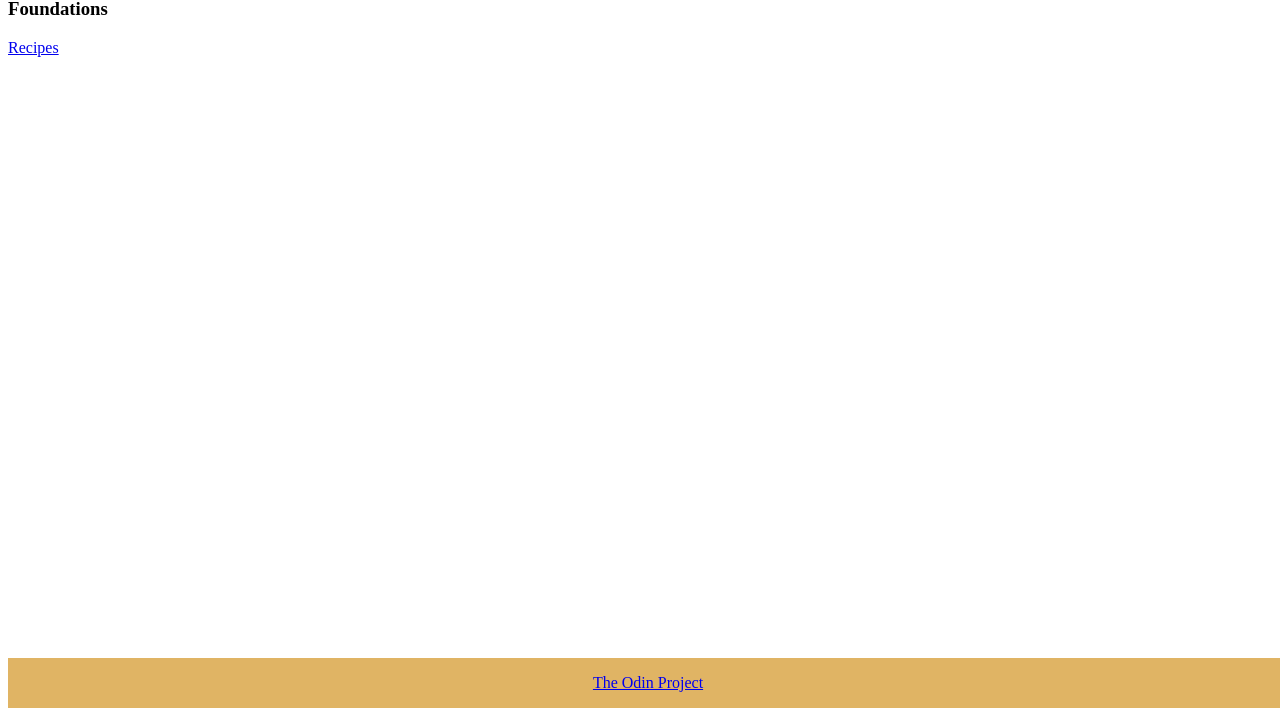
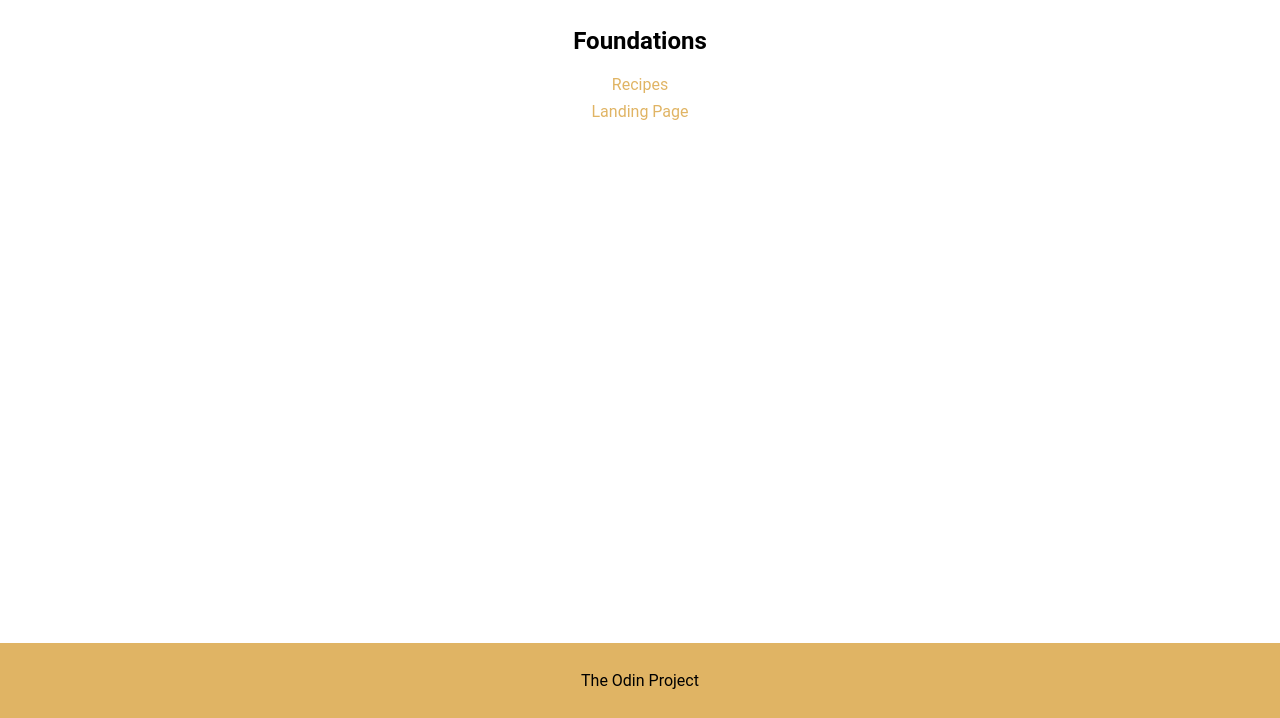
Before and after one commit to EricNgor/Odin, a plain HTML site: page index.html in a window 1280 px wide. Shown: the part 82-800 px from the top of the page. Drawn offline with Linux system fonts and the light colour scheme.

Commit message:
updated root page

```diff
--- a/index.html
+++ b/index.html
@@ -5,35 +5,17 @@
   <meta http-equiv="X-UA-Compatible" content="IE=edge">
   <meta name="viewport" content="width=device-width, initial-scale=1.0">
   <title>Document</title>
-  <style>
-    body {
-      background: white;
-    }
-    p {
-      font-size: 20px;
-    }
-    footer {
-      position: fixed;
-      width: 100%;
-      height: 50px;
-      bottom: 10px;
-      background: #e0b464;
-      text-align: center;
-    }
-    footer a {
-      position: absolute;
-      top: 50%;
-      transform: translate(-50%, -50%);
-    }
-  </style>
+  <link rel="stylesheet" href="style.css" />
 </head>
 <body>
   <h1>Eric Ngor's Odin Project</h1>
-  <h3>Foundations</h3>
-  <a href="./odin-recipes/index.html">Recipes</a>
-
+  <h2>Foundations</h2>
+  <div class="links">
+    <a href="./odin-recipes/index.html">Recipes</a>
+    <a href="./odin-landing/index.html">Landing Page</a>
+  </div>
   <footer>
-    <a href="https://www.theodinproject.com">The Odin Project</a>
+    <a href="https://www.theodinproject.com" class="odin-link">The Odin Project</a>
   </footer>
 
 </body>
--- /dev/null
+++ b/style.css
@@ -0,0 +1,47 @@
+:root {
+  --odin-color: #e0b464;
+}
+
+body {
+  font-family: Roboto, sans-serif;
+  background: white;
+  display: flex;
+  flex-direction: column;
+  align-items: center;
+}
+
+p {
+  font-size: 20px;
+}
+
+.links {
+  display: flex;
+  flex-direction: column;
+  align-items: center;
+  gap: 8px;
+}
+
+.links a {
+  text-decoration: none;
+  color: var(--odin-color);
+}
+
+footer {
+  position: fixed;
+  width: 100%;
+  height: 75px;
+  bottom: 0;
+  background: var(--odin-color);
+  display: flex;
+  justify-content: center;
+  align-items: center;
+}
+
+.odin-link {
+  text-decoration: none;
+  color: black;
+}
+
+.odin-link:hover {
+  transform: scale(1.05);
+}
```
